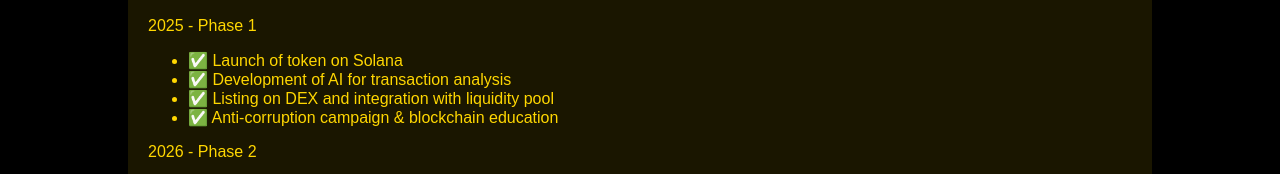
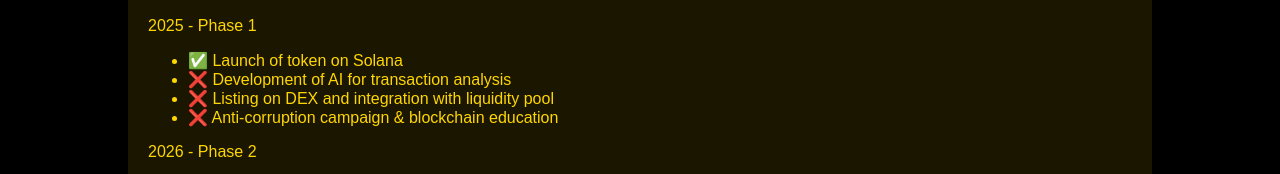
Before and after one commit to Integritycoinai/integritycoinai-site, a plain HTML site: page index.html in a window 1280 px wide. Shown: the part 532-706 px from the top of the page. Drawn offline with Linux system fonts and the light colour scheme.

Commit message:
Update index.html

```diff
--- a/index.html
+++ b/index.html
@@ -98,9 +98,9 @@
             <p>2025 - Phase 1</p>
             <ul>
                 <li>✅ Launch of token on Solana</li>
-                <li>✅ Development of AI for transaction analysis</li>
-                <li>✅ Listing on DEX and integration with liquidity pool</li>
-                <li>✅ Anti-corruption campaign & blockchain education</li>
+                <li>❌ Development of AI for transaction analysis</li>
+                <li>❌ Listing on DEX and integration with liquidity pool</li>
+                <li>❌ Anti-corruption campaign & blockchain education</li>
             </ul>
 
             <p>2026 - Phase 2</p>
```
